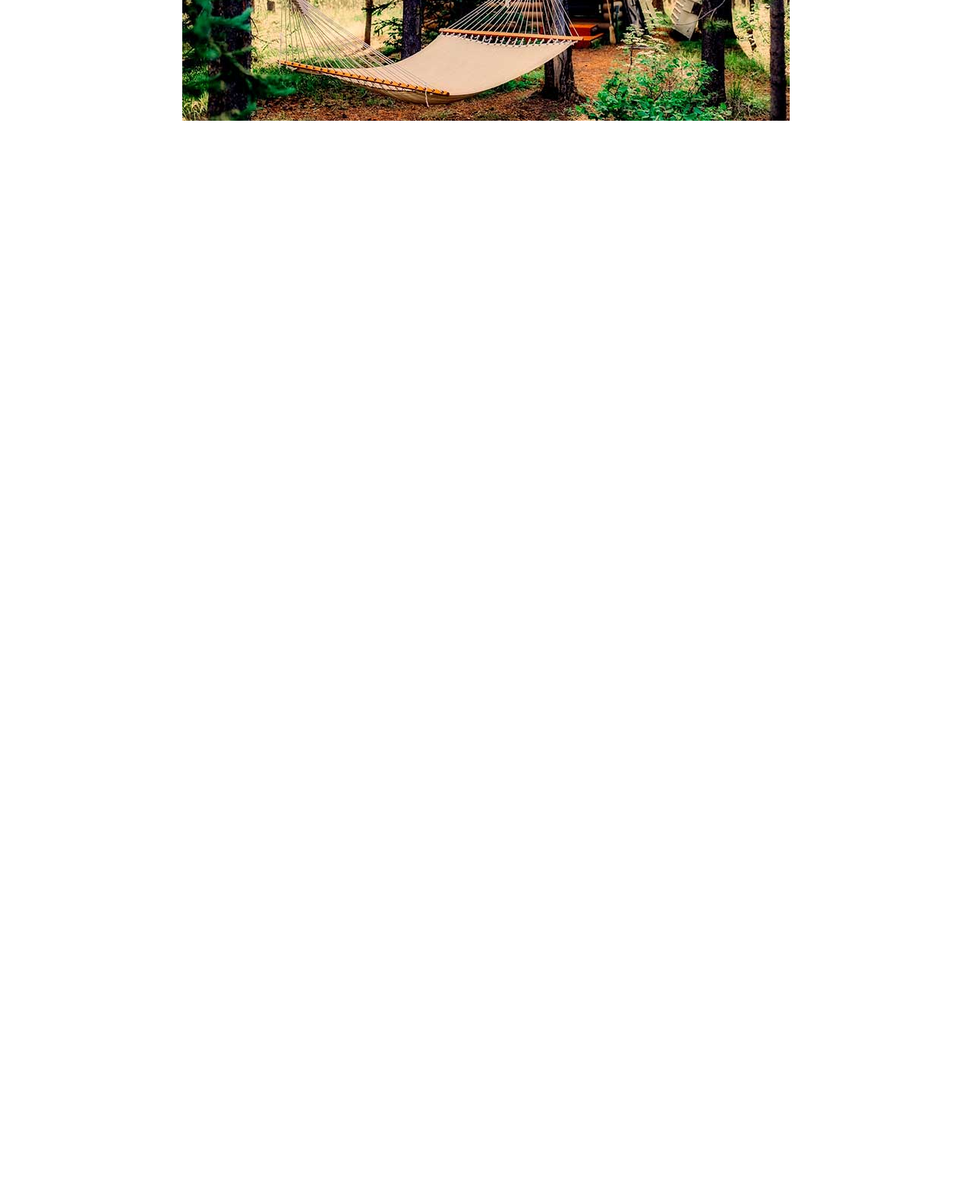
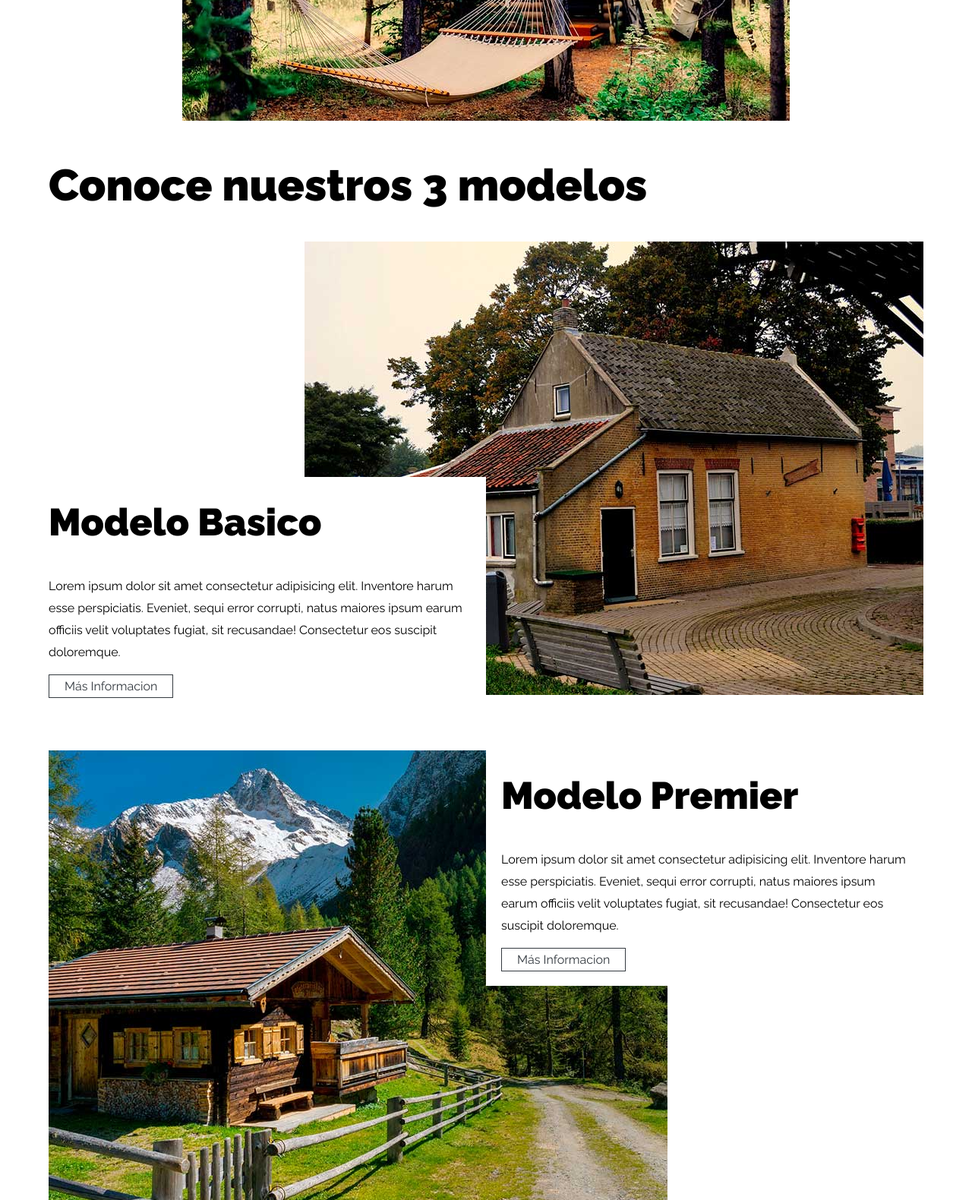
Before and after one commit to soldiersnake/arquitectura, a plain HTML site: page index.html in a window 1280 px wide. Shown: the part 1220-2800 px from the top of the page at 76% size. Before the commit the page ends 1379 px from the top, so only its background shows below. Drawn offline with Linux system fonts and the light colour scheme.

Commit message:
se termina seccion de modelos

```diff
--- a/css/styles.css
+++ b/css/styles.css
@@ -210,3 +210,61 @@ img {
 .contenido-nosotros p{
   margin-bottom: 1rem;
 }
+
+/* MODELOS */
+.modelo{
+  display: grid;
+  grid-template-rows: repeat(2, 1fr);
+  background-repeat: no-repeat;
+  background-position: bottom center;
+  margin-bottom: 5rem;
+}
+.modelo:last-of-type{
+  margin-bottom: 0;
+}
+@media (min-width: 768px) {
+    .modelo{
+      grid-template-columns: repeat(2, 1fr);
+    }
+}
+.contenido-modelo{
+  padding: 5rem;
+  background-color: var(--blanco);
+}
+.basico{
+  background-image: url(../img/modelo_basico.jpg);
+}
+@media (min-width: 768px) {
+  .basico{
+    background-position: top right;
+  }
+  .basico .contenido-modelo{
+    grid-row: 2 / 3;
+    padding: 2rem 2rem 2rem 0;
+  }
+}
+
+.premier{
+  background-image: url(../img/modelo_premier.jpg);
+}
+@media (min-width: 768px) {
+  .premier{
+    background-position: top left;
+  }
+  .premier .contenido-modelo{
+    grid-column: 2 / 3;
+    padding: 2rem;
+  }
+}
+
+.elite{
+  background-image: url(../img/modelo_elite.jpg);
+}
+@media (min-width: 768px) {
+  .elite{
+    background-position: top right;
+  }
+  .elite .contenido-modelo{
+    padding: 2rem 2rem 2rem 0;
+  }
+}
--- a/index.html
+++ b/index.html
@@ -57,6 +57,36 @@
             </p>
         </div>
     </section>
+
+    <main class="contenedor mt-5">
+        <h2>Conoce nuestros 3 modelos</h2>
+
+        <div class="modelo basico">
+            <div class="contenido-modelo">
+                <h3>Modelo Basico</h3>
+                <p>Lorem ipsum dolor sit amet consectetur adipisicing elit. Inventore harum esse perspiciatis. Eveniet, sequi error corrupti, natus maiores ipsum earum officiis velit voluptates fugiat, sit recusandae! Consectetur eos suscipit doloremque.</p>
+                <a href="#" class="btn">Más Informacion</a>
+            </div>
+        </div>  <!-- .modelo -->
+
+        <div class="modelo premier">
+            <div class="contenido-modelo">
+                <h3>Modelo Premier</h3>
+                <p>Lorem ipsum dolor sit amet consectetur adipisicing elit. Inventore harum esse perspiciatis. Eveniet, sequi error corrupti, natus maiores ipsum earum officiis velit voluptates fugiat, sit recusandae! Consectetur eos suscipit doloremque.</p>
+                <a href="#" class="btn">Más Informacion</a>
+            </div>
+        </div>  <!-- .modelo -->
+
+        <div class="modelo elite">
+            <div class="contenido-modelo">
+                <h3>Modelo Elite</h3>
+                <p>Lorem ipsum dolor sit amet consectetur adipisicing elit. Inventore harum esse perspiciatis. Eveniet, sequi error corrupti, natus maiores ipsum earum officiis velit voluptates fugiat, sit recusandae! Consectetur eos suscipit doloremque.</p>
+                <a href="#" class="btn">Más Informacion</a>
+            </div>
+        </div>  <!-- .modelo -->
+
+
+    </main>
 </body>
 
 </html>
```
